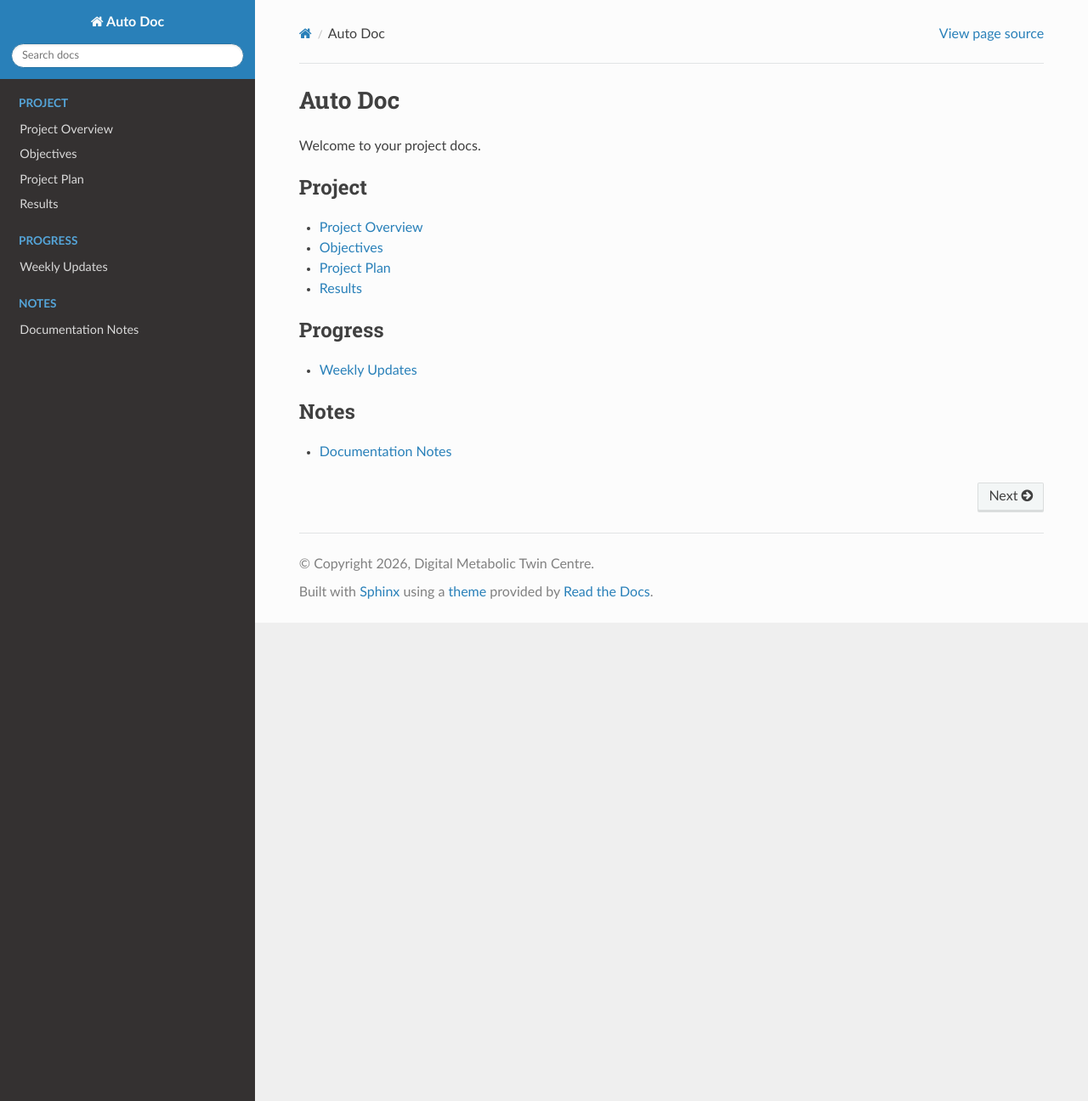
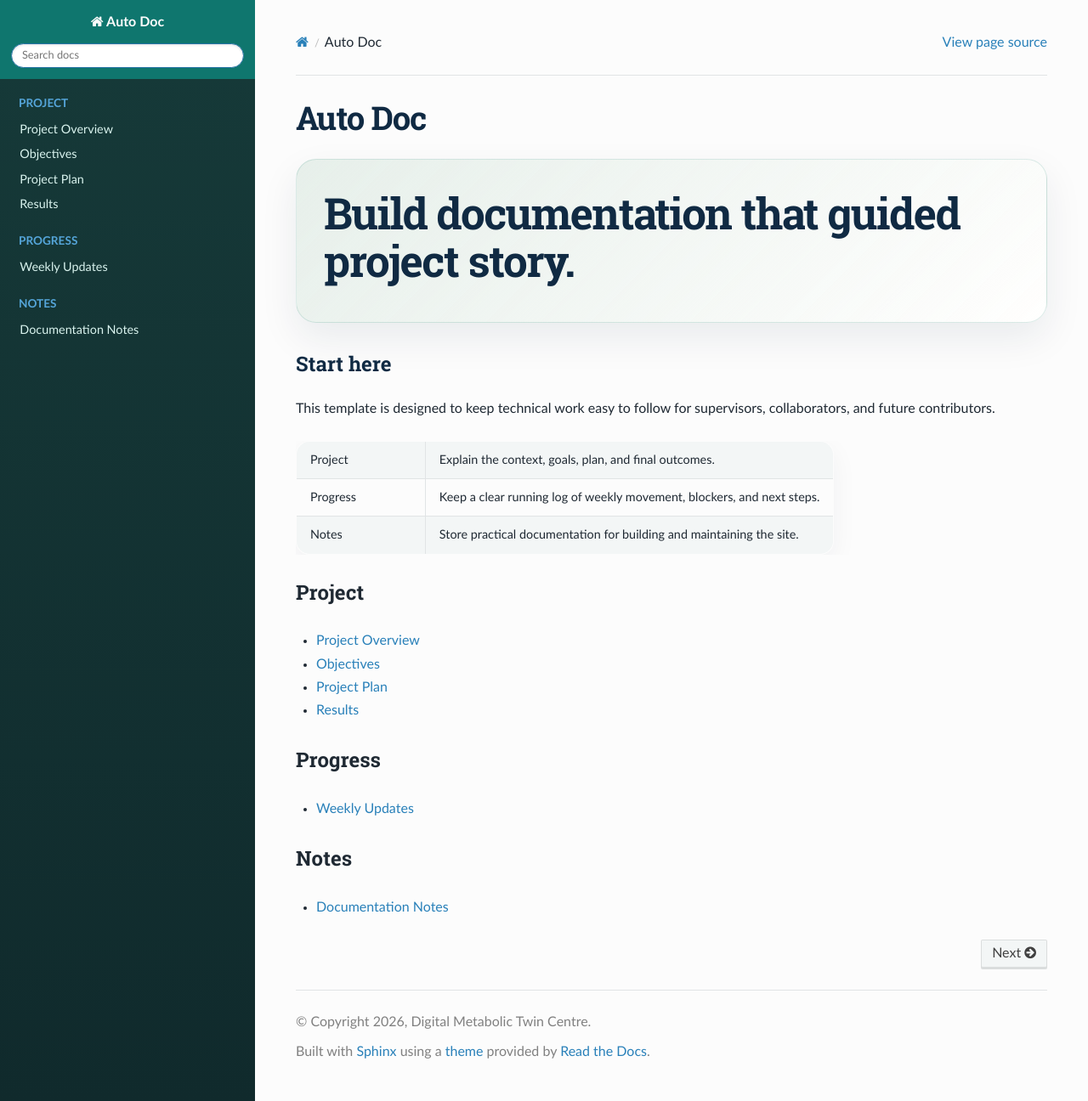
Before and after one commit to Digital-Metabolic-Twin-Centre/autodoc, a Sphinx documentation site: the page built from docs/index.rst, in a window 1280 px wide and 1296 px high. Shown: the whole window at 85% size. Built offline with Sphinx 7.4.7 and the Read the Docs theme 3.1.0, drawn with Linux system fonts in a browser that asks for light colours.

Commit message:
chore: documentation template update

```diff
--- a/docs/_static/custom-wide.css
+++ b/docs/_static/custom-wide.css
@@ -1,5 +1,139 @@
+:root {
+    --autodoc-ink: #1f2933;
+    --autodoc-muted: #52606d;
+    --autodoc-accent: #0f766e;
+    --autodoc-border: #d9e2ec;
+    --autodoc-surface: rgba(255, 253, 248, 0.9);
+    --autodoc-surface-strong: #f4efe4;
+}
+
+.wy-body-for-nav {
+    background:
+        radial-gradient(circle at top right, rgba(15, 118, 110, 0.12), transparent 28%),
+        linear-gradient(180deg, #fcfbf7 0%, #f3efe5 100%);
+}
+
+.wy-nav-side {
+    background: linear-gradient(180deg, #163a39 0%, #102a2c 100%);
+}
+
+.wy-side-nav-search,
+.wy-nav-top {
+    background: #0f766e;
+}
+
+.wy-menu-vertical a {
+    color: #d9f3ee;
+}
+
+.wy-menu-vertical a:hover,
+.wy-menu-vertical a:focus,
+.wy-menu-vertical li.current > a {
+    background: rgba(255, 255, 255, 0.08);
+    color: #ffffff;
+}
+
+.wy-nav-content-wrap {
+    background: transparent;
+}
+
 .wy-nav-content {
     max-width: none !important;
     width: 100% !important;
     margin: 0 !important;
+    padding: 2rem 3rem 3rem !important;
+    color: var(--autodoc-ink);
 }
+
+.wy-breadcrumbs,
+.rst-content {
+    color: var(--autodoc-ink);
+}
+
+.rst-content h1,
+.rst-content h2,
+.rst-content h3 {
+    color: #102a43;
+}
+
+.rst-content h1 {
+    font-size: 2.4rem;
+    letter-spacing: -0.03em;
+}
+
+.rst-content p,
+.rst-content li,
+.rst-content td,
+.rst-content th {
+    line-height: 1.7;
+}
+
+.hero-panel {
+    margin: 0 0 2rem;
+    padding: 2rem;
+    border: 1px solid rgba(15, 118, 110, 0.14);
+    border-radius: 24px;
+    background:
+        linear-gradient(135deg, rgba(15, 118, 110, 0.1), rgba(255, 255, 255, 0.82)),
+        var(--autodoc-surface);
+    box-shadow: 0 18px 45px rgba(16, 42, 67, 0.08);
+}
+
+.hero-panel h1 {
+    margin: 0.2rem 0 0.8rem;
+    font-size: clamp(2rem, 4vw, 3.4rem);
+    line-height: 1.08;
+}
+
+.hero-panel .eyebrow {
+    margin: 0;
+    font-size: 0.85rem;
+    font-weight: 700;
+    letter-spacing: 0.12em;
+    text-transform: uppercase;
+    color: var(--autodoc-accent);
+}
+
+.hero-panel .lead {
+    max-width: 70rem;
+    margin: 0;
+    font-size: 1.08rem;
+    color: var(--autodoc-muted);
+}
+
+.rst-content table.docutils,
+.rst-content table.field-list {
+    border-radius: 16px;
+    overflow: hidden;
+    border: 1px solid var(--autodoc-border);
+    box-shadow: 0 10px 30px rgba(16, 42, 67, 0.05);
+}
+
+.rst-content table.docutils td,
+.rst-content table.docutils th {
+    padding: 0.85rem 1rem;
+}
+
+.rst-content table.docutils th {
+    background: var(--autodoc-surface-strong);
+}
+
+.rst-content code.literal,
+.rst-content tt.literal {
+    color: #0b6e69;
+}
+
+@media screen and (max-width: 768px) {
+    .wy-nav-content {
+        padding: 1.25rem 1rem 2rem !important;
+    }
+
+    .hero-panel {
+        padding: 1.25rem;
+        border-radius: 18px;
+    }
+
+    .rst-content h1 {
+        font-size: 2rem;
+    }
+}
--- a/docs/index.rst
+++ b/docs/index.rst
@@ -1,7 +1,28 @@
 Auto Doc
 =============================
 
-Welcome to your project docs.
+.. raw:: html
+
+   <section class="hero-panel">
+     <h1>Build documentation that guided project story.</h1>
+   </section>
+
+Start here
+----------
+
+This template is designed to keep technical work easy to follow for supervisors,
+collaborators, and future contributors.
+
+.. list-table::
+   :widths: 24 76
+   :header-rows: 0
+
+   * - Project
+     - Explain the context, goals, plan, and final outcomes.
+   * - Progress
+     - Keep a clear running log of weekly movement, blockers, and next steps.
+   * - Notes
+     - Store practical documentation for building and maintaining the site.
 
 .. toctree::
    :maxdepth: 1
```
Also changed, not shown: 1 other file.
